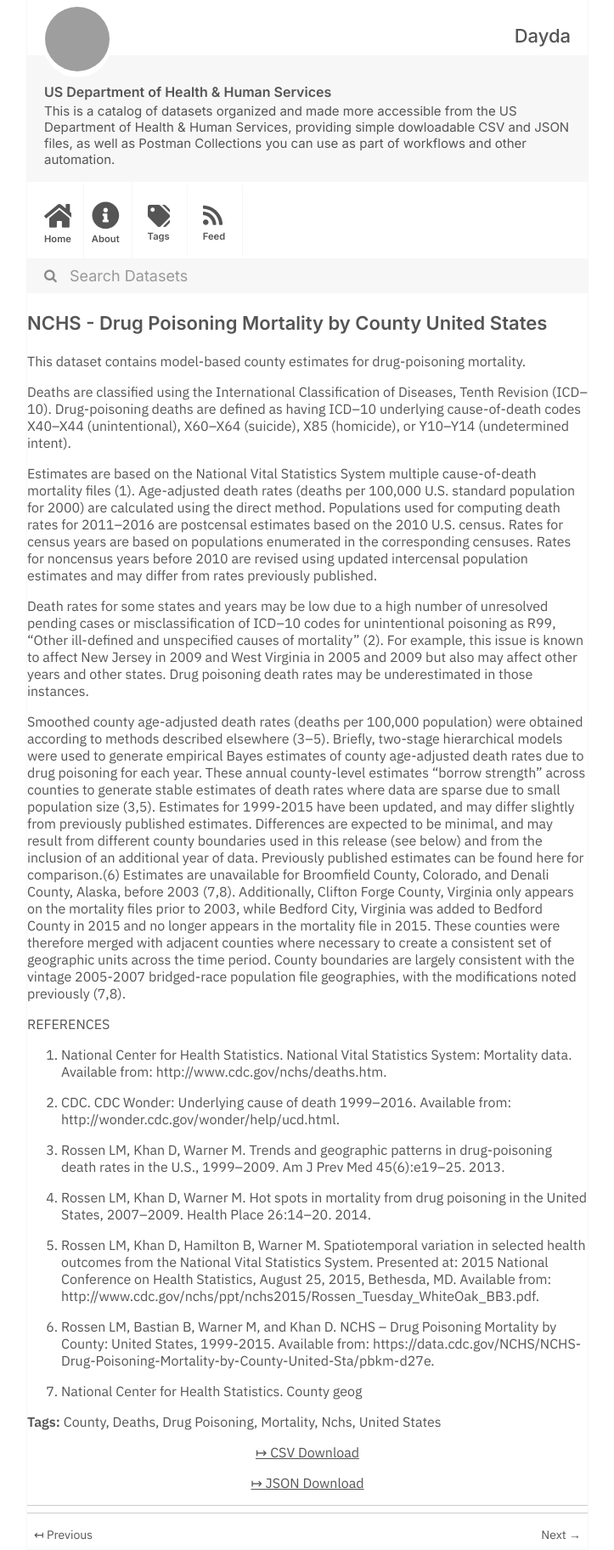
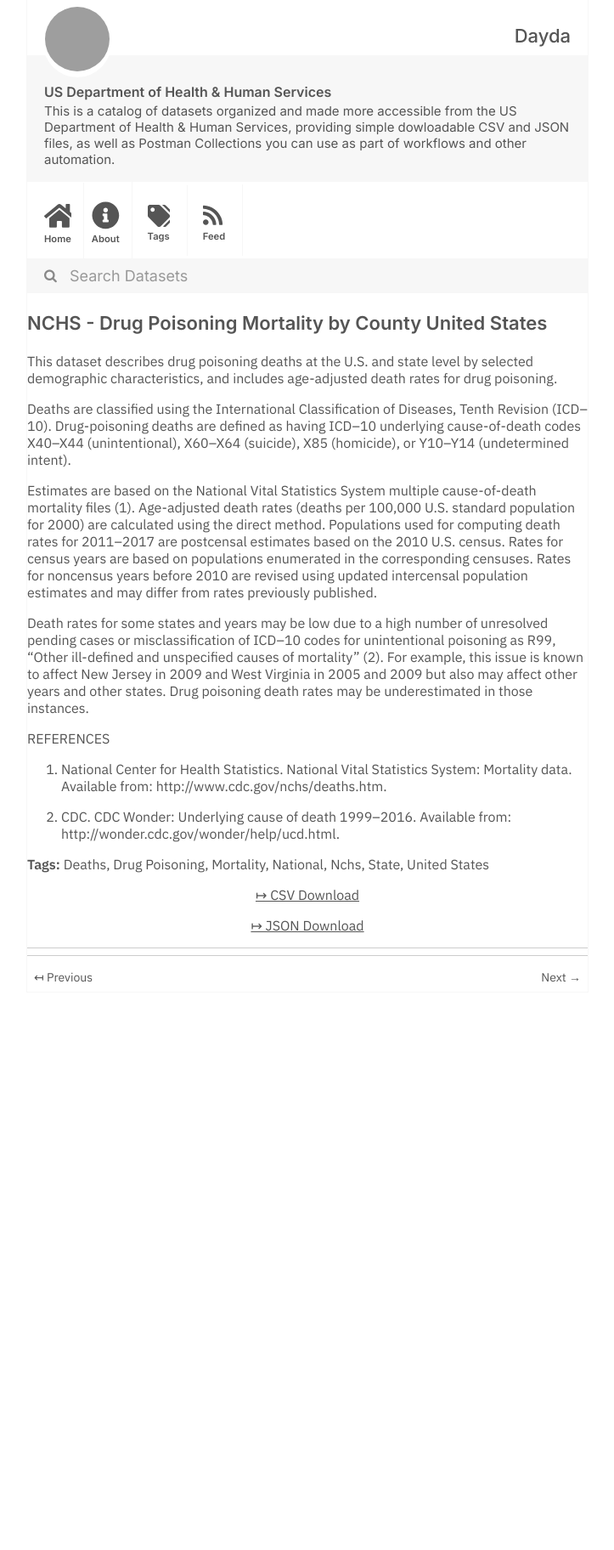
Before and after one commit to dayda-entities/us-department-of-health-and-human-services, a Jekyll site: the page built from _posts/2020-11-10-nchs-drug-poisoning-mortality-.md, in a window 1280 px wide. Shown: the whole page at 85% size, without its empty margins (278-1001 px from the left). Built offline with Jekyll 4.4.1, drawn with Linux system fonts in a browser that asks for light colours; after the commit the page ends 1168 px from its top, so only the background shows below that; grey boxes are pictures that could not be loaded.

Commit message:
Publish Data

```diff
--- a/_posts/2020-11-10-nchs-drug-poisoning-mortality-.md
+++ b/_posts/2020-11-10-nchs-drug-poisoning-mortality-.md
@@ -1,43 +1,32 @@
 ---
 title: NCHS - Drug Poisoning Mortality by County United States
-created: '2020-11-10T16:18:12.821619'
-modified: '2021-05-07T10:04:54.154527'
+created: '2020-11-10T16:17:34.330040'
+modified: '2021-04-17T02:41:40.346685'
 state: active
 type: dataset
 tags:
-  - County
   - Deaths
   - Drug Poisoning
   - Mortality
+  - National
   - Nchs
+  - State
   - United States
 groups: []
-csv_url: 'https://data.cdc.gov/api/views/p56q-jrxg/rows.csv?accessType=DOWNLOAD'
-json_url: 'https://data.cdc.gov/api/views/p56q-jrxg/rows.json?accessType=DOWNLOAD'
+csv_url: 'https://data.cdc.gov/api/views/rpvx-m2md/rows.csv?accessType=DOWNLOAD'
+json_url: 'https://data.cdc.gov/api/views/rpvx-m2md/rows.json?accessType=DOWNLOAD'
 layout: post
 
 ---
-This dataset contains model-based county estimates for drug-poisoning mortality.
+This dataset describes drug poisoning deaths at the U.S. and state level by selected demographic characteristics, and includes age-adjusted death rates for drug poisoning.
 
 Deaths are classified using the International Classification of Diseases, Tenth Revision (ICD–10). Drug-poisoning deaths are defined as having ICD–10 underlying cause-of-death codes X40–X44 (unintentional), X60–X64 (suicide), X85 (homicide), or Y10–Y14 (undetermined intent).
 
-Estimates are based on the National Vital Statistics System multiple cause-of-death mortality files (1). Age-adjusted death rates (deaths per 100,000 U.S. standard population for 2000) are calculated using the direct method. Populations used for computing death rates for 2011–2016 are postcensal estimates based on the 2010 U.S. census. Rates for census years are based on populations enumerated in the corresponding censuses. Rates for noncensus years before 2010 are revised using updated intercensal population estimates and may differ from rates previously published.
+Estimates are based on the National Vital Statistics System multiple cause-of-death mortality files (1). Age-adjusted death rates (deaths per 100,000 U.S. standard population for 2000) are calculated using the direct method. Populations used for computing death rates for 2011–2017 are postcensal estimates based on the 2010 U.S. census. Rates for census years are based on populations enumerated in the corresponding censuses. Rates for noncensus years before 2010 are revised using updated intercensal population estimates and may differ from rates previously published.
 
 Death rates for some states and years may be low due to a high number of unresolved pending cases or misclassification of ICD–10 codes for unintentional poisoning as R99, “Other ill-defined and unspecified causes of mortality” (2). For example, this issue is known to affect New Jersey in 2009 and West Virginia in 2005 and 2009 but also may affect other years and other states. Drug poisoning death rates may be underestimated in those instances.
-
-Smoothed county age-adjusted death rates (deaths per 100,000 population) were obtained according to methods described elsewhere (3–5). Briefly, two-stage hierarchical models were used to generate empirical Bayes estimates of county age-adjusted death rates due to drug poisoning for each year. These annual county-level estimates “borrow strength” across counties to generate stable estimates of death rates where data are sparse due to small population size (3,5). Estimates for 1999-2015 have been updated, and may differ slightly from previously published estimates. Differences are expected to be minimal, and may result from different county boundaries used in this release (see below) and from the inclusion of an additional year of data. Previously published estimates can be found here for comparison.(6) Estimates are unavailable for Broomfield County, Colorado, and Denali County, Alaska, before 2003 (7,8). Additionally, Clifton Forge County, Virginia only appears on the mortality files prior to 2003, while Bedford City, Virginia was added to Bedford County in 2015 and no longer appears in the mortality file in 2015. These counties were therefore merged with adjacent counties where necessary to create a consistent set of geographic units across the time period. County boundaries are largely consistent with the vintage 2005-2007 bridged-race population file geographies, with the modifications noted previously (7,8).
 
 REFERENCES
 1. National Center for Health Statistics. National Vital Statistics System: Mortality data. Available from: http://www.cdc.gov/nchs/deaths.htm.
 
 2. CDC. CDC Wonder: Underlying cause of death 1999–2016. Available from: http://wonder.cdc.gov/wonder/help/ucd.html.
-
-3. Rossen LM, Khan D, Warner M. Trends and geographic patterns in drug-poisoning death rates in the U.S., 1999–2009. Am J Prev Med 45(6):e19–25. 2013.
-
-4. Rossen LM, Khan D, Warner M. Hot spots in mortality from drug poisoning in the United States, 2007–2009. Health Place 26:14–20. 2014.
-
-5. Rossen LM, Khan D, Hamilton B, Warner M. Spatiotemporal variation in selected health outcomes from the National Vital Statistics System. Presented at: 2015 National Conference on Health Statistics, August 25, 2015, Bethesda, MD. Available from: http://www.cdc.gov/nchs/ppt/nchs2015/Rossen_Tuesday_WhiteOak_BB3.pdf.
-
-6. Rossen LM, Bastian B, Warner M, and Khan D. NCHS – Drug Poisoning Mortality by County: United States, 1999-2015. Available from: https://data.cdc.gov/NCHS/NCHS-Drug-Poisoning-Mortality-by-County-United-Sta/pbkm-d27e.
-
-7. National Center for Health Statistics. County geog
```
